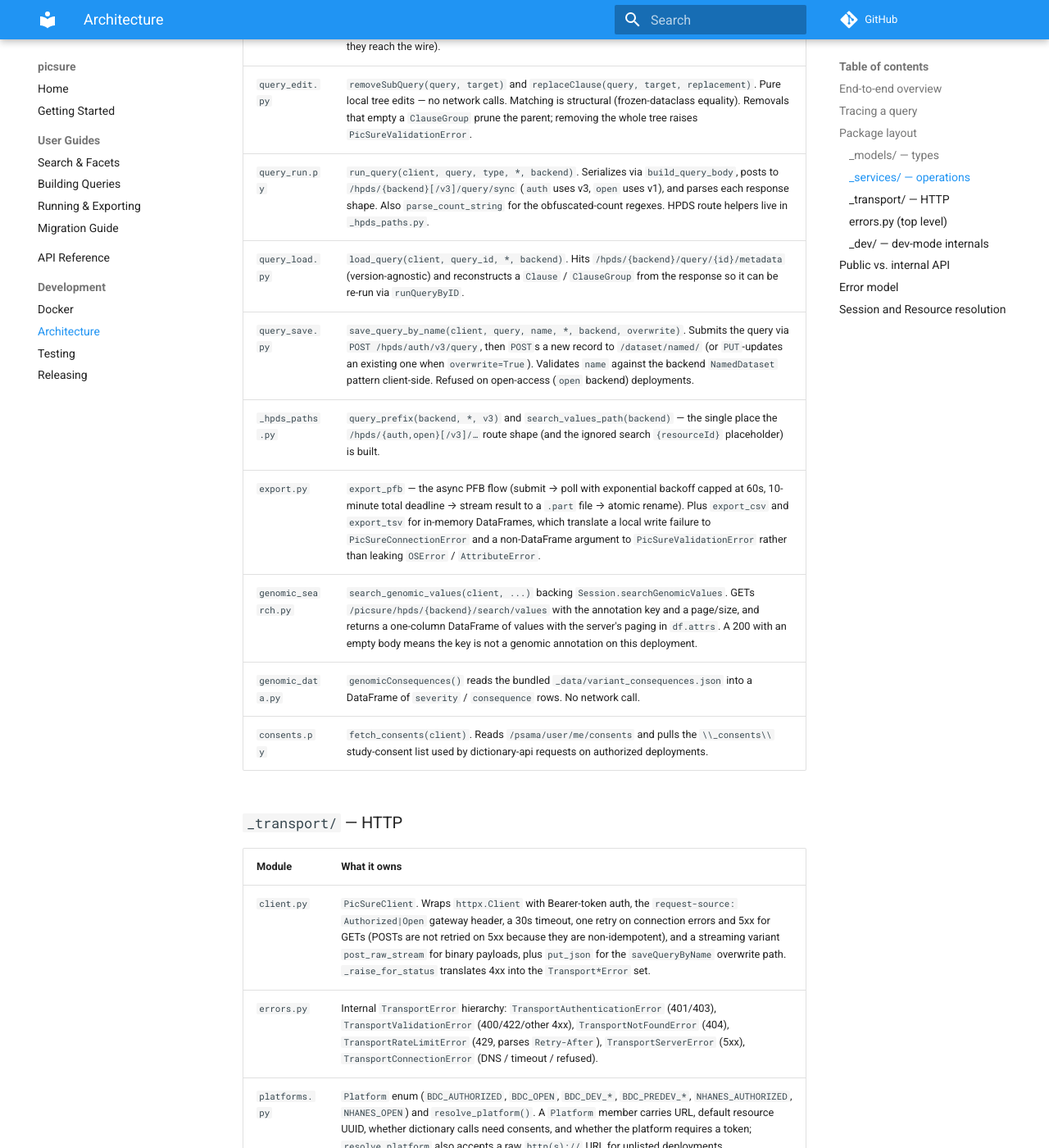
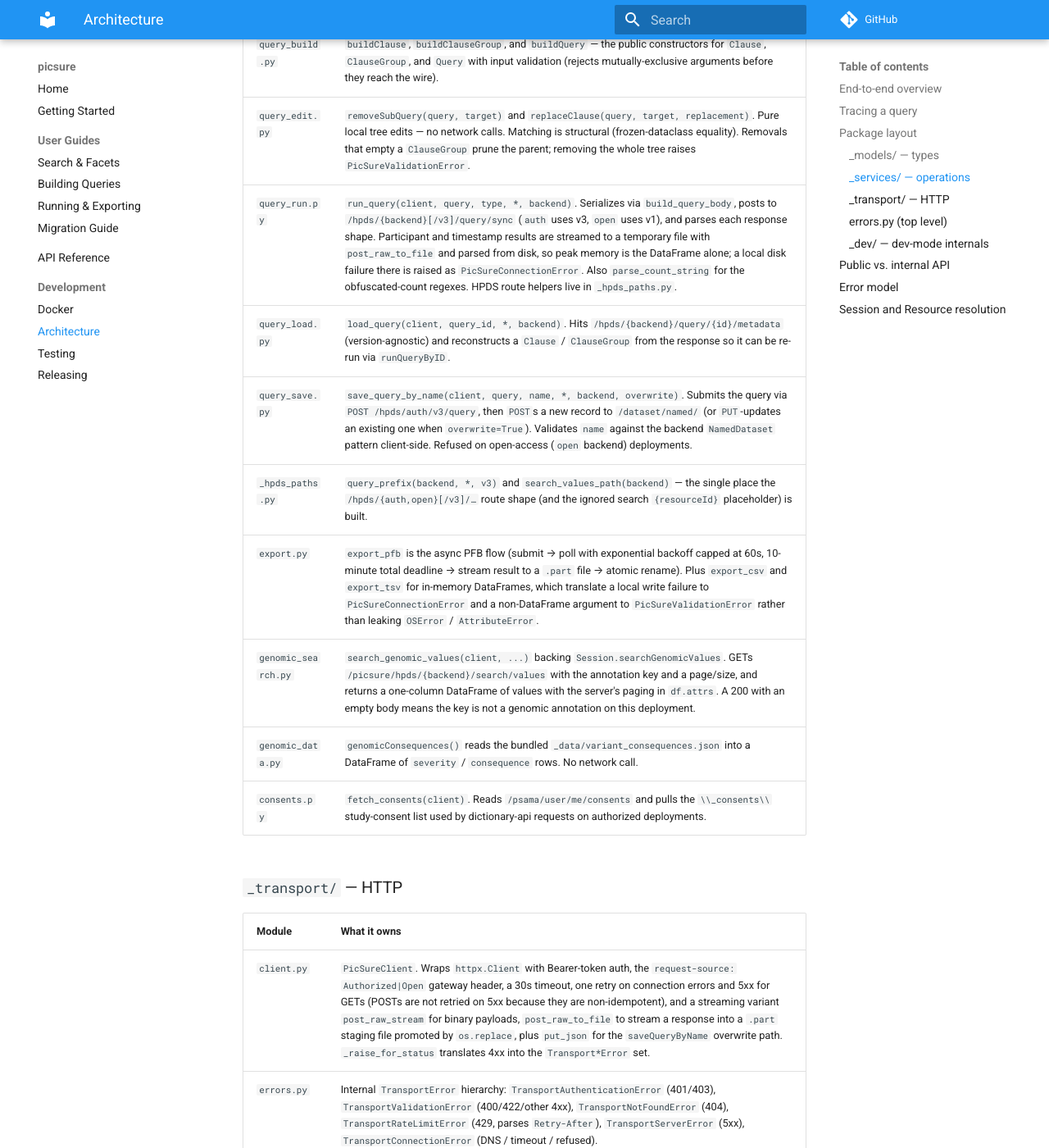
Before and after one commit to hms-dbmi/pic-sure-python-adapter-hpds, an MkDocs documentation site: the page built from docs/development/architecture.md, in a window 1280 px wide and 1400 px high, scrolled down 3179 px. Shown: the whole window at 82% size. Built offline with MkDocs 1.6.1 and Material for MkDocs 9.7.7, drawn with Linux system fonts in a browser that asks for light colours; comment, search, counter and statistics services are not loaded; some of the changed text lies outside the part shown.

Commit message:
docs: describe the streamed query path in the architecture notes
The query flow diagram, the query_run.py row, and the client.py row now say that participant and timestamp results stream through post_raw_to_file to a temporary file and that a local disk failure raises PicSureConnectionError. The export row loses its em dash.

```diff
--- a/docs/development/architecture.md
+++ b/docs/development/architecture.md
@@ -49,6 +49,8 @@ picsure._services.query_run.run_query
   │      └─ wraps in envelope { query: { ... } }  (no resourceUUID)
   │
   │  client.post_raw(query_prefix(backend, v3=...) + "/query/sync", body)
+  │  (participant / timestamp results use client.post_raw_to_file instead,
+  │   streaming the CSV to a temporary file that pandas reads from disk)
   ▼
 picsure._transport.client.PicSureClient._request
   │  httpx.Client.request("POST", "/hpds/auth/v3/query/sync", ...)
@@ -107,11 +109,11 @@ src/picsure/
 | `search.py`      | `searchDictionary`, `fetch_facets`, `show_all_facets`, plus the smaller helpers that build dictionary-api request bodies, dedupe entries, and turn results into DataFrames. Dictionary searches use a single max-int page (`_MAX_PAGE_SIZE`) so one request returns every concept. |
 | `query_build.py` | `buildClause`, `buildClauseGroup`, and `buildQuery` — the public constructors for `Clause`, `ClauseGroup`, and `Query` with input validation (rejects mutually-exclusive arguments before they reach the wire). |
 | `query_edit.py`  | `removeSubQuery(query, target)` and `replaceClause(query, target, replacement)`. Pure local tree edits — no network calls. Matching is structural (frozen-dataclass equality). Removals that empty a `ClauseGroup` prune the parent; removing the whole tree raises `PicSureValidationError`. |
-| `query_run.py`   | `run_query(client, query, type, *, backend)`. Serializes via `build_query_body`, posts to `/hpds/{backend}[/v3]/query/sync` (`auth` uses v3, `open` uses v1), and parses each response shape. Also `parse_count_string` for the obfuscated-count regexes. HPDS route helpers live in `_hpds_paths.py`. |
+| `query_run.py`   | `run_query(client, query, type, *, backend)`. Serializes via `build_query_body`, posts to `/hpds/{backend}[/v3]/query/sync` (`auth` uses v3, `open` uses v1), and parses each response shape. Participant and timestamp results are streamed to a temporary file with `post_raw_to_file` and parsed from disk, so peak memory is the DataFrame alone; a local disk failure there is raised as `PicSureConnectionError`. Also `parse_count_string` for the obfuscated-count regexes. HPDS route helpers live in `_hpds_paths.py`. |
 | `query_load.py`  | `load_query(client, query_id, *, backend)`. Hits `/hpds/{backend}/query/{id}/metadata` (version-agnostic) and reconstructs a `Clause` / `ClauseGroup` from the response so it can be re-run via `runQueryByID`. |
 | `query_save.py`  | `save_query_by_name(client, query, name, *, backend, overwrite)`. Submits the query via `POST /hpds/auth/v3/query`, then `POST`s a new record to `/dataset/named/` (or `PUT`-updates an existing one when `overwrite=True`). Validates `name` against the backend `NamedDataset` pattern client-side. Refused on open-access (`open` backend) deployments. |
 | `_hpds_paths.py` | `query_prefix(backend, *, v3)` and `search_values_path(backend)` — the single place the `/hpds/{auth,open}[/v3]/…` route shape (and the ignored search `{resourceId}` placeholder) is built. |
-| `export.py`      | `export_pfb` — the async PFB flow (submit → poll with exponential backoff capped at 60s, 10-minute total deadline → stream result to a `.part` file → atomic rename). Plus `export_csv` and `export_tsv` for in-memory DataFrames, which translate a local write failure to `PicSureConnectionError` and a non-DataFrame argument to `PicSureValidationError` rather than leaking `OSError` / `AttributeError`. |
+| `export.py`      | `export_pfb` is the async PFB flow (submit → poll with exponential backoff capped at 60s, 10-minute total deadline → stream result to a `.part` file → atomic rename). Plus `export_csv` and `export_tsv` for in-memory DataFrames, which translate a local write failure to `PicSureConnectionError` and a non-DataFrame argument to `PicSureValidationError` rather than leaking `OSError` / `AttributeError`. |
 | `genomic_search.py` | `search_genomic_values(client, ...)` backing `Session.searchGenomicValues`. GETs `/picsure/hpds/{backend}/search/values` with the annotation key and a page/size, and returns a one-column DataFrame of values with the server's paging in `df.attrs`. A 200 with an empty body means the key is not a genomic annotation on this deployment. |
 | `genomic_data.py`  | `genomicConsequences()` reads the bundled `_data/variant_consequences.json` into a DataFrame of `severity` / `consequence` rows. No network call. |
 | `consents.py`    | `fetch_consents(client)`. Reads `/psama/user/me/consents` and pulls the `\\_consents\\` study-consent list used by dictionary-api requests on authorized deployments. |
@@ -120,7 +122,7 @@ src/picsure/
 
 | Module         | What it owns                                                                  |
 |----------------|-------------------------------------------------------------------------------|
-| `client.py`    | `PicSureClient`. Wraps `httpx.Client` with Bearer-token auth, the `request-source: Authorized|Open` gateway header, a 30s timeout, one retry on connection errors and 5xx for GETs (POSTs are not retried on 5xx because they are non-idempotent), and a streaming variant `post_raw_stream` for binary payloads, plus `put_json` for the `saveQueryByName` overwrite path. `_raise_for_status` translates 4xx into the `Transport*Error` set. |
+| `client.py`    | `PicSureClient`. Wraps `httpx.Client` with Bearer-token auth, the `request-source: Authorized|Open` gateway header, a 30s timeout, one retry on connection errors and 5xx for GETs (POSTs are not retried on 5xx because they are non-idempotent), and a streaming variant `post_raw_stream` for binary payloads, `post_raw_to_file` to stream a response into a `.part` staging file promoted by `os.replace`, plus `put_json` for the `saveQueryByName` overwrite path. `_raise_for_status` translates 4xx into the `Transport*Error` set. |
 | `errors.py`    | Internal `TransportError` hierarchy: `TransportAuthenticationError` (401/403), `TransportValidationError` (400/422/other 4xx), `TransportNotFoundError` (404), `TransportRateLimitError` (429, parses `Retry-After`), `TransportServerError` (5xx), `TransportConnectionError` (DNS / timeout / refused). |
 | `platforms.py` | `Platform` enum (`BDC_AUTHORIZED`, `BDC_OPEN`, `BDC_DEV_*`, `BDC_PREDEV_*`, `NHANES_AUTHORIZED`, `NHANES_OPEN`) and `resolve_platform()`. A `Platform` member carries URL, default resource UUID, whether dictionary calls need consents, and whether the platform requires a token; `resolve_platform` also accepts a raw `http(s)://` URL for unlisted deployments. |
 
```
